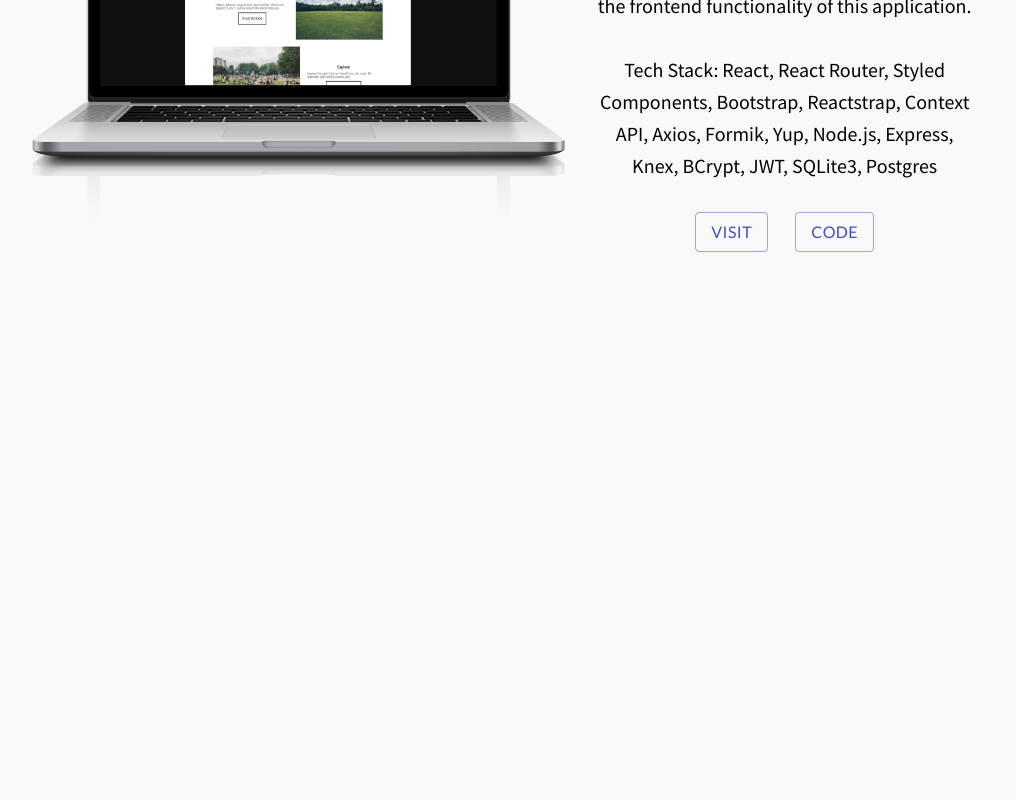
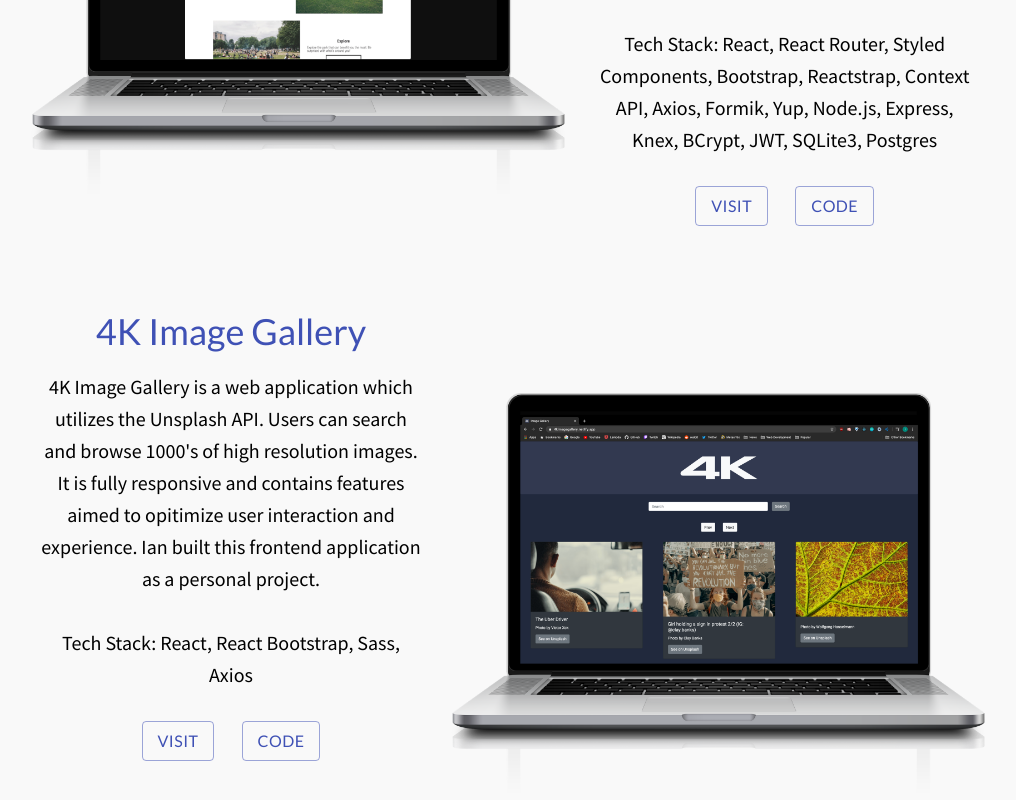
Before and after one commit to ian-schwartz/portfolio, a React (Create React App) app: page /projects in a window 1280 px wide. Shown: the part 2102-2902 px from the top of the page, without its empty margins (132-1148 px from the left). Before the commit the page ends 2505 px from the top, so only its background shows below. Built offline with nearby package versions, Linux system fonts and the light colour scheme; the HTML template or start-up script is replaced by a standard one.

Commit message:
added new project

```diff
--- a/src/App.css
+++ b/src/App.css
@@ -63,7 +63,7 @@
 .project-wrap {
   display: flex;
   justify-content: space-evenly;
-  margin: 5% 3% 5% 3%;
+  margin: 3% 3% 5% 3%;
 }
 
 .student-artco {
@@ -115,6 +115,17 @@
 .park-passport-right {
   max-width: 400px;
   margin-left: 20px;
+}
+
+.image-gallery {
+  display: flex;
+  flex-flow: row wrap;
+  margin: 7% 0;
+}
+
+.image-gallery-left {
+  max-width: 400px;
+  margin-right: 20px;
 }
 
 @media screen and (max-width: 960px) {
--- a/src/components/Projects.js
+++ b/src/components/Projects.js
@@ -4,6 +4,7 @@ import Footer from "./Footer";
 import artco from "../assets/laptop-macbook-pro-studentartco.png";
 import parkpassport from "../assets/laptop-macbook-pro-park-passport.png";
 import wanderlust from "../assets/laptop-macbook-pro-computer-wanderlust.png";
+import imagegallery from "../assets/laptop-macbook-pro-image-gallery.png";
 import { makeStyles } from "@material-ui/core/styles";
 import Button from "@material-ui/core/Button";
 
@@ -12,8 +13,8 @@ const useStyles = makeStyles({
     color: "primary",
     variant: "outlined",
     fontSize: "1rem",
-    margin: "5% 3%"
-  }
+    margin: "5% 3%",
+  },
 });
 
 const Projects = () => {
@@ -176,6 +177,45 @@ const Projects = () => {
               </Button>
             </div>
           </div>
+          <div className="image-gallery">
+            <div className="image-gallery-left">
+              <h2 className="project-title">4K Image Gallery</h2>
+              <p className="about-paragraph">
+                4K Image Gallery is a web application which utilizes the
+                Unsplash API. Users can search and browse 1000's of high
+                resolution images. It is fully responsive and contains features
+                aimed to opitimize user interaction and experience. Ian built
+                this frontend application as a personal project.
+                <br /> <br />
+                Tech Stack: React, React Bootstrap, Sass, Axios
+              </p>
+              <Button
+                className={classes.button}
+                color="primary"
+                variant="outlined"
+                href="https://4kimagegallery.netlify.app/"
+                target="_blank"
+              >
+                Visit
+              </Button>{" "}
+              <Button
+                className={classes.button}
+                color="primary"
+                variant="outlined"
+                href="https://github.com/ian-schwartz/image-gallery"
+                target="_blank"
+              >
+                Code
+              </Button>
+            </div>
+            <div className="4k-image-gallery-right">
+              <img
+                src={imagegallery}
+                className="project-img"
+                alt="laptop displaying 4k gallery site"
+              />
+            </div>
+          </div>
         </div>
       </div>
       <Footer />
```
Also changed, not shown: src/assets/laptop-macbook-pro-image-gallery.png (added).
